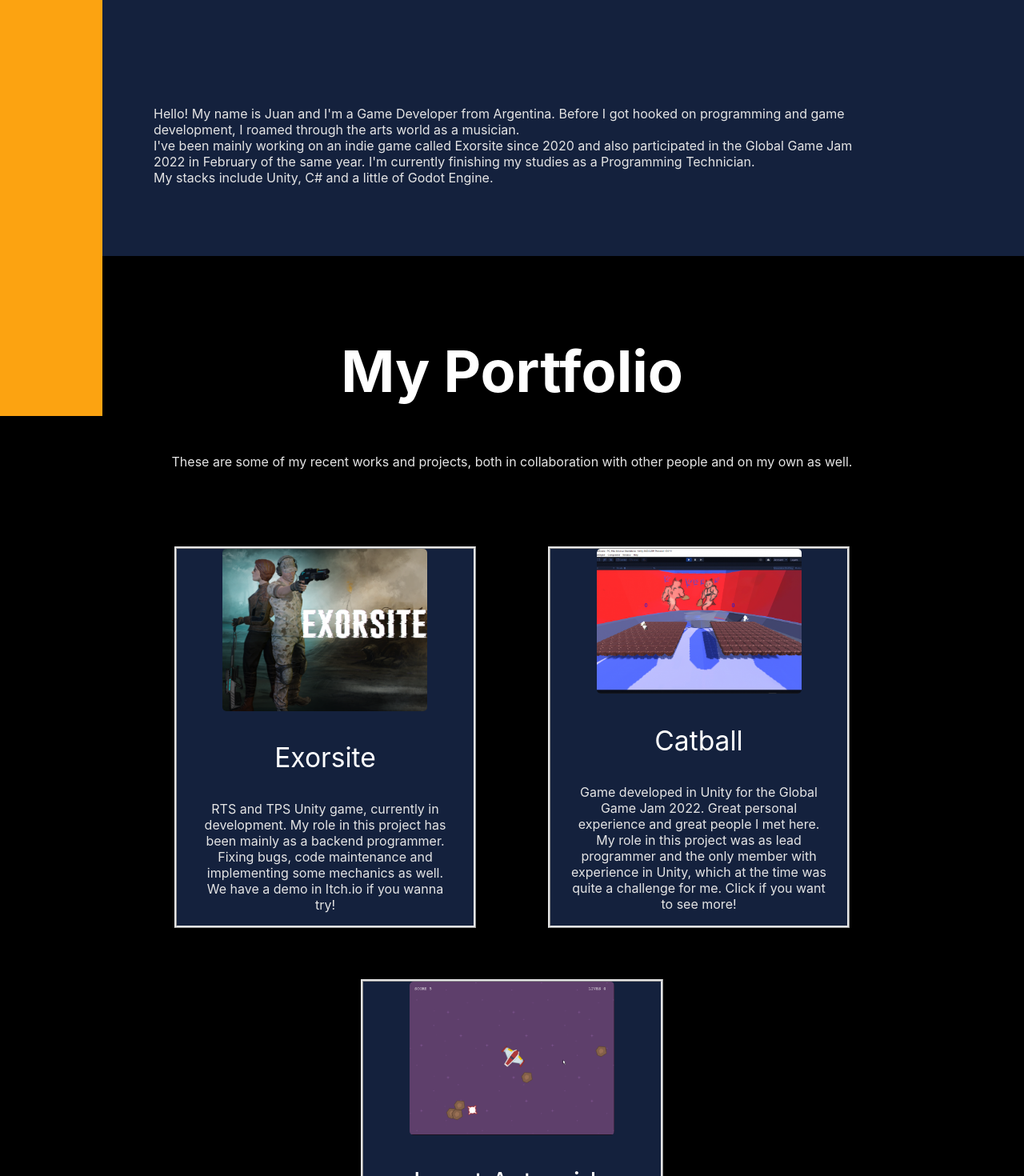
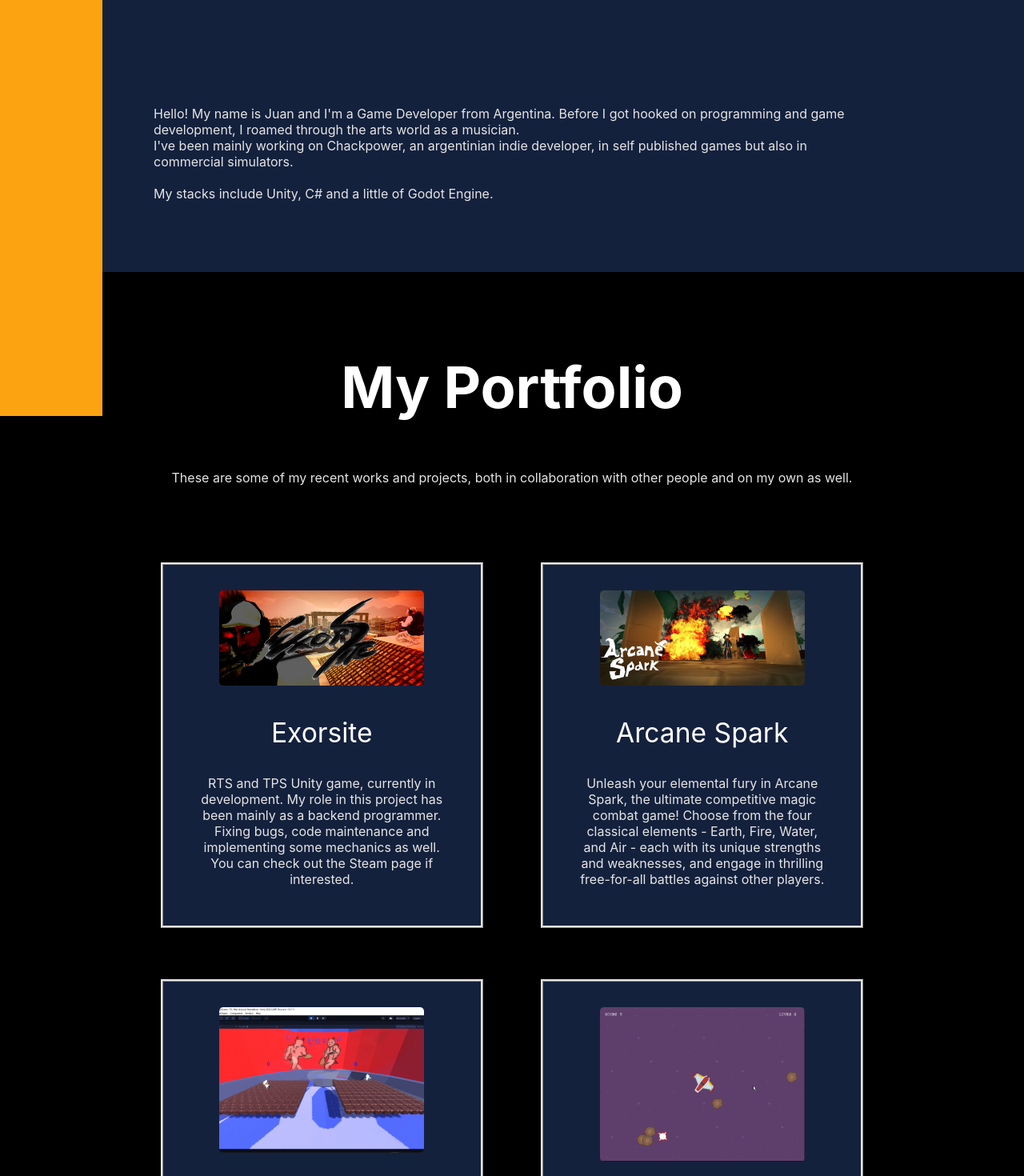
Before and after one commit to juancitortiz/juancitortiz.github.io, a React (Create React App) app: page / in a window 1280 px wide. Shown: the part 600-2070 px from the top of the page at 80% size. Built offline with nearby package versions, Linux system fonts and the light colour scheme.

Commit message:
update 2025

```diff
--- a/src/App.js
+++ b/src/App.js
@@ -11,7 +11,7 @@ function App() {
       <Landing />
       <Portfolio />
       <Contact />
-      <footer>Designed and Built by Juan Ignacio Ortiz Innocenti 2024</footer>
+      <footer>Designed and Built by Juan Ignacio Ortiz Innocenti 2025</footer>
     </div>
   );
 }
--- a/src/projects.json
+++ b/src/projects.json
@@ -2,16 +2,26 @@
     "projects": [
         {
             "name": "Exorsite",
-            "description": "RTS and TPS Unity game, currently in development. My role in this project has been mainly as a backend programmer. Fixing bugs, code maintenance and implementing some mechanics as well.\nWe have a demo in Itch.io if you wanna try!",
+            "description": "RTS and TPS Unity game, currently in development. My role in this project has been mainly as a backend programmer. Fixing bugs, code maintenance and implementing some mechanics as well. \nYou can check out the Steam page if interested.",
             "image": {
-                "src": "./assets/projectsImages/exorsite.png",
+                "src": "./assets/projectsImages/exorsite.jpg",
                 "alt": "Pic of Exorsite"
             },
-            "href": "https://grupocomando.itch.io/exorsite"
+            "href": "https://store.steampowered.com/app/2257940/Exorsite/"
+        },
+        {
+            "name": "Arcane Spark",
+            "description": "Unleash your elemental fury in Arcane Spark, the ultimate competitive magic combat game! Choose from the four classical elements - Earth, Fire, Water, and Air - each with its unique strengths and weaknesses, and engage in thrilling free-for-all battles against other players.",
+            "image": {
+                "src": "./assets/projectsImages/arcane_spark.jpg",
+                "href": "https://ggj.s3.amazonaws.com/styles/game_sidebar__wide/featured_image/2022/01/455300/main_menu_catballl_1.png?itok=9FHZwU8D&timestamp=1643575080",
+                "alt": "Pic of Arcane Spark"
+            },
+            "href": "https://store.steampowered.com/app/3136450/Arcane_spark/"
         },
         {
             "name": "Catball",
-            "description": "Game developed in Unity for the Global Game Jam 2022. Great personal experience and great people I met here. My role in this project was as lead programmer and the only member with experience in Unity, which at the time was quite a challenge for me. \nClick if you want to see more!",
+            "description": "Game developed in Unity for the Global Game Jam 2022. Great personal experience and great people I met there. My role in this project was as lead programmer and the only member with experience in Unity, which at the time was quite a challenge for me. \nClick if you want to see more!",
             "image": {
                 "src": "./assets/projectsImages/catball.png",
                 "href": "https://ggj.s3.amazonaws.com/styles/game_sidebar__wide/featured_image/2022/01/455300/main_menu_catballl_1.png?itok=9FHZwU8D&timestamp=1643575080",
--- a/src/sections/Landing.jsx
+++ b/src/sections/Landing.jsx
@@ -10,9 +10,8 @@ function Landing() {
       <div className="landing-paragraph">
         <p>Hello! My name is Juan and I'm a Game Developer from Argentina.
           Before I got hooked on programming and game development, I roamed through the arts world as a musician.<br/>
-          I've been mainly working on an indie game called Exorsite since 2020 and also
-          participated in the Global Game Jam 2022 in February of the same year.
-          I'm currently finishing my studies as a Programming Technician.
+          I've been mainly working on Chackpower, an argentinian indie developer, in self published games but also in commercial simulators.
+          <br/>
           <br/>My stacks include Unity, C# and a little of Godot Engine.
           </p>
       </div>
--- a/src/sections/Portfolio.jsx
+++ b/src/sections/Portfolio.jsx
@@ -14,6 +14,7 @@ function Portfolio() {
         <Card content={data.projects[0]}/>
         <Card content={data.projects[1]}/>
         <Card content={data.projects[2]}/>
+        <Card content={data.projects[3]}/>
       </div>
     </section>
   );
--- a/src/styles/Portfolio.css
+++ b/src/styles/Portfolio.css
@@ -22,7 +22,7 @@
 }
 .card-container {
     max-width: 25vw;
-    padding: 0vh 2vw;
+    padding: 4vh 3vw;
     border-style: ridge;
     border-color: var(--secondary-fg-color);
     background-color: var(--secondary-bg-color);
```
Also changed, not shown: public/assets/projectsImages/arcane_spark.jpg (added), public/assets/projectsImages/exorsite.jpg (added).
